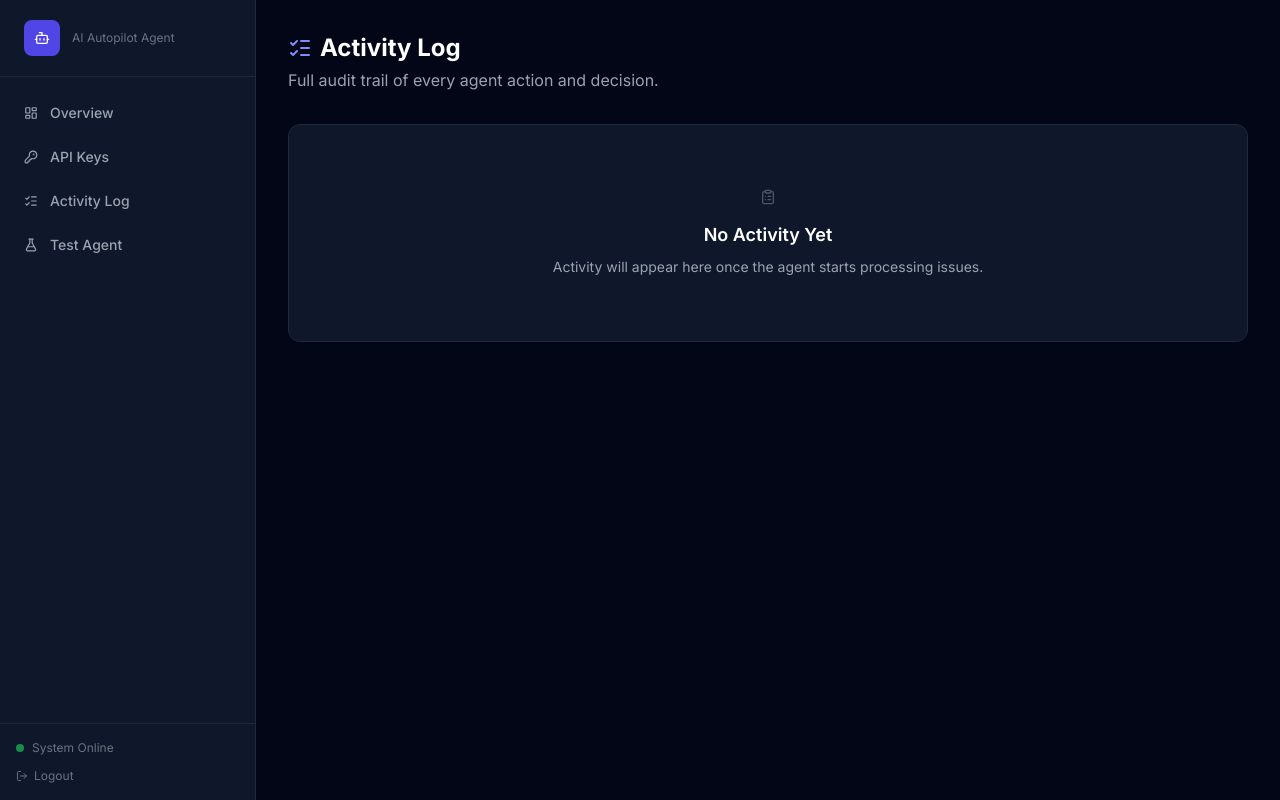
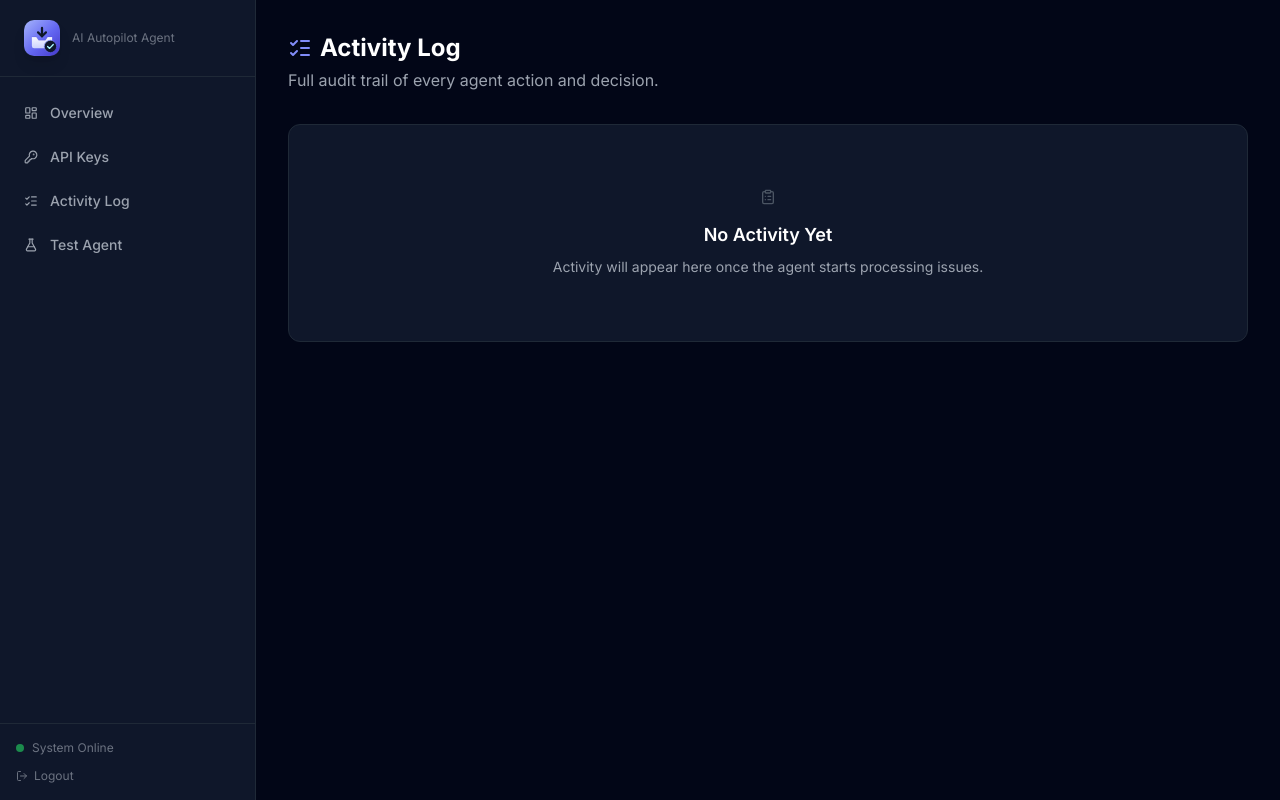
Before and after one commit to piyushnath227/devinbox, a FastAPI app: template backend/app/templates/dashboard/activity.html in a window 1280 px wide. Run offline with FastAPI, Linux system fonts and the light colour scheme; the template is opened without the code that fills it, so the values that code supplies are empty.

Commit message:
Update base.html

```diff
--- a/backend/app/templates/base.html
+++ b/backend/app/templates/base.html
@@ -15,7 +15,7 @@
     <div class="flex h-screen overflow-hidden">
         <aside class="w-64 bg-surface-900 border-r border-gray-800 flex flex-col">
             <div class="flex items-center gap-3 px-6 py-5 border-b border-gray-800">
-                <div class="w-9 h-9 bg-primary-600 rounded-lg flex items-center justify-center"><i data-lucide="bot" class="w-5 h-5 text-white"></i></div>
+                <div class="w-9 h-9 rounded-lg overflow-hidden shadow-lg shadow-primary-900/40"><img src="/static/favicon.svg" alt="DevInbox" class="w-full h-full"></div>
                 <div>
                     <h1 class="text-lg font-bold text-white">{{ app_name }}</h1>
                     <p class="text-xs text-gray-500">AI Autopilot Agent</p>
```
